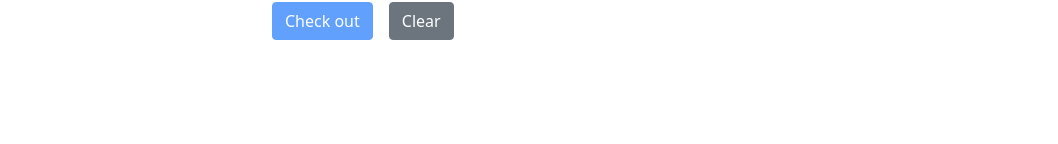
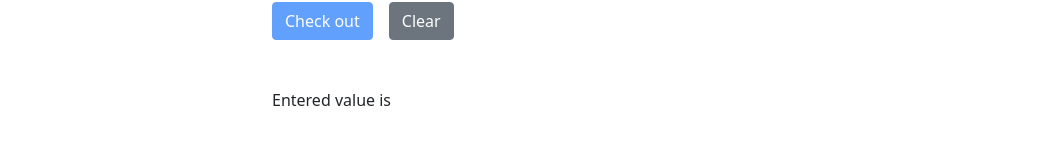
Before and after one commit to RaquelYang/Angular_form, an Angular app: page /reactiveform in a window 1280 px wide. Shown: the part 388-532 px from the top of the page, without its empty margins (0-1058 px from the left). Built offline with nearby package versions, Linux system fonts and the light colour scheme.

Commit message:
[ Update ] Value change

```diff
--- a/src/app/reactiveform/reactiveform.component.html
+++ b/src/app/reactiveform/reactiveform.component.html
@@ -26,6 +26,9 @@
         <button type="submit" class="btn btn-primary" [disabled]="!checkoutForm.valid">Check out</button>
         <button type="submit" class="btn btn-secondary mx-3" (click)="resetForm()">Clear</button>
       </form>
+      <div class="mt-5">
+        Entered value is {{ valueChangeTracked }}
+      </div>
     </div>
   </div>
 </div>
--- a/src/app/reactiveform/reactiveform.component.ts
+++ b/src/app/reactiveform/reactiveform.component.ts
@@ -8,6 +8,7 @@ import { FormGroup, FormControl, FormBuilder, Validators } from '@angular/forms'
 })
 export class ReactiveformComponent implements OnInit {
   checkoutForm: FormGroup;
+  valueChangeTracked = ''
   constructor(private formBuilder: FormBuilder) {
     /*this.checkoutForm = formBuilder.group({
       emailAddr: new FormControl(),
@@ -17,12 +18,23 @@ export class ReactiveformComponent implements OnInit {
   this.checkoutForm = formBuilder.group({
     emailAddr: ['',[Validators.required, Validators.email, Validators.minLength(5)]],
     quantity: ['',Validators.required],
-    terms: ['',Validators.requiredTrue],
+    terms: [false,Validators.requiredTrue],
   })
 
   }
 
   ngOnInit(): void {
+    /*
+    // 偵測 checkoutForm 的 emailAddr 的值
+    this.checkoutForm.get('emailAddr')?.valueChanges.subscribe(data => {
+      this.valueChangeTracked = data;
+    })
+    */
+    // 偵測整個 checkoutForm
+    this.checkoutForm.valueChanges.subscribe( data => {
+      console.log(data);
+    })
+
     /* setValue 需要輸入整個表單的值，若有少一個則會 error
     this.checkoutForm.setValue({
       emailAddr: 'text@abc.com',
```
